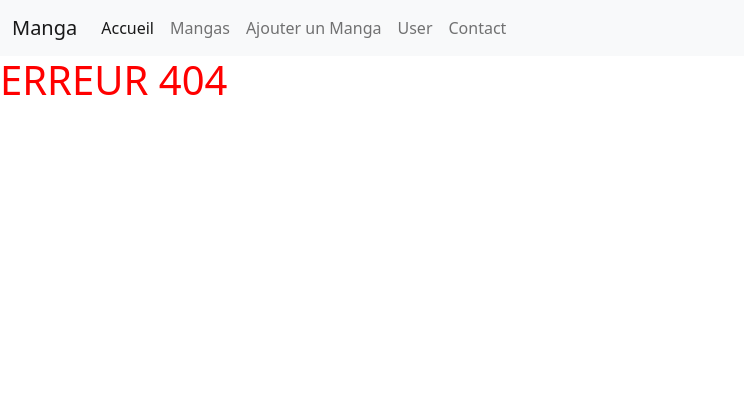
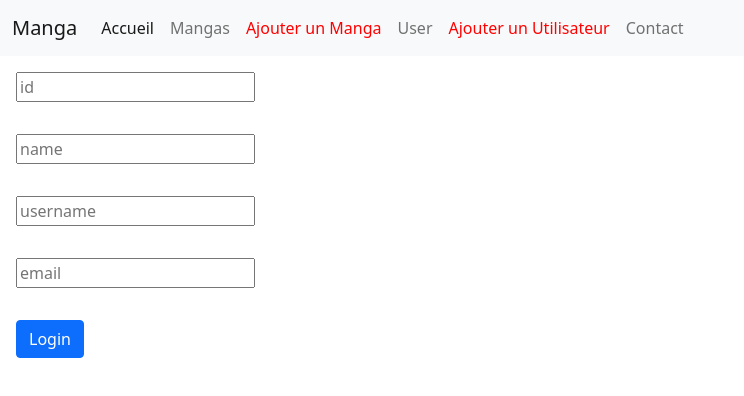
Before and after one commit to Franak007/MangaAngular, an Angular app: page /addUser in a window 1280 px wide. Before the commit this address had no page. Shown: the top 396 px of the page, without its empty margins (0-744 px from the left). Built offline with nearby package versions, Linux system fonts and the light colour scheme.

Commit message:
ajout d'un utilisateur par appel au service user

```diff
--- /dev/null
+++ b/src/app/add-user-form/add-user-form.component.html
@@ -0,0 +1,8 @@
+<form #addUser="ngForm" (ngSubmit)="onSubmit(addUser)">
+    <input type="number" class="m-3" name="id" placeholder="id" ngModel required><br>
+    <input type="text" class="m-3" name="name" placeholder="name" ngModel required><br>
+    <input type="text" class="m-3" name="username" placeholder="username" ngModel required><br>
+    <input type="text" class="m-3" name="email" placeholder="email" ngModel required><br>
+
+    <button type="submit" class="btn btn-primary m-3">Login</button>
+</form>
--- /dev/null
+++ b/src/app/add-user-form/add-user-form.component.ts
@@ -0,0 +1,25 @@
+import { Component } from '@angular/core';
+import {NgForm} from "@angular/forms";
+import {UserService} from "../user.service";
+import {IUser} from "../iuser";
+
+@Component({
+  selector: 'app-add-user-form',
+  templateUrl: `add-user-form.component.html`,
+  styles: []
+})
+export class AddUserFormComponent {
+
+  users:IUser[] = [];
+
+  constructor(private user: UserService) { }
+  onSubmit(form: NgForm) {
+    console.log(form.value);
+    this.user.addUser(form.value);
+    this.user.addUser(form.value).subscribe(data =>{
+      this.users.push(data);
+      console.log(this.users)
+    });
+  }
+
+}
--- a/src/app/app-routing.module.ts
+++ b/src/app/app-routing.module.ts
@@ -8,6 +8,7 @@ import {UserComponent} from "./user/user.component";
 import {UserDetailComponent} from "./user-detail/user-detail.component";
 import {UserRedirectComponent} from "./user-redirect/user-redirect.component";
 import {AddMangaFormComponent} from "./add-manga-form/add-manga-form.component";
+import {AddUserFormComponent} from "./add-user-form/add-user-form.component";
 
 const routes: Routes = [
   {path: '', component: HomeComponent},
@@ -16,6 +17,7 @@ const routes: Routes = [
   {path: 'addManga', component: AddMangaFormComponent},
   {path: 'user', component: UserComponent},
   {path: 'user/:id', component: UserRedirectComponent},
+  {path: 'addUser', component: AddUserFormComponent},
   {path: '**', component: Error404Component}
 ];
 
--- a/src/app/app.module.ts
+++ b/src/app/app.module.ts
@@ -14,6 +14,7 @@ import { UserDetailComponent } from './user-detail/user-detail.component';
 import { UserRedirectComponent } from './user-redirect/user-redirect.component';
 import { AddMangaFormComponent } from './add-manga-form/add-manga-form.component';
 import {FormsModule} from "@angular/forms";
+import { AddUserFormComponent } from './add-user-form/add-user-form.component';
 
 @NgModule({
   declarations: [
@@ -26,7 +27,8 @@ import {FormsModule} from "@angular/forms";
     UserComponent,
     UserDetailComponent,
     UserRedirectComponent,
-    AddMangaFormComponent
+    AddMangaFormComponent,
+    AddUserFormComponent
   ],
   imports: [
     BrowserModule,
--- a/src/app/manga-list/manga-list.component.ts
+++ b/src/app/manga-list/manga-list.component.ts
@@ -14,4 +14,5 @@ export class MangaListComponent implements OnInit{
     console.log(this.mangaList);
   }
 
+
 }
--- a/src/app/navbar/navbar.component.html
+++ b/src/app/navbar/navbar.component.html
@@ -13,10 +13,13 @@
                     <a class="nav-link" routerLink="/liste">Mangas</a>
                 </li>
                 <li class="nav-item">
-                    <a class="nav-link" href="/addManga">Ajouter un Manga</a>
+                    <a class="nav-link" href="/addManga" style="color:red">Ajouter un Manga</a>
                 </li>
                 <li class="nav-item">
                     <a class="nav-link" href="/user">User</a>
+                </li>
+                <li class="nav-item">
+                    <a class="nav-link" href="/addUser" style="color:red">Ajouter un Utilisateur</a>
                 </li>
                 <li class="nav-item">
                     <a class="nav-link" href="#">Contact</a>
--- a/src/app/user.service.ts
+++ b/src/app/user.service.ts
@@ -20,4 +20,9 @@ export class UserService {
     return this.http.get<IUser>(this.url+'/'+id);
   }
 
+  addUser(user: IUser) {
+    return this.http.post<IUser>(this.url, user);
+
+  }
+
 }
```
